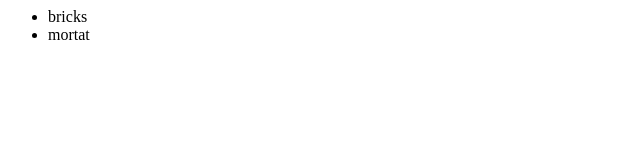
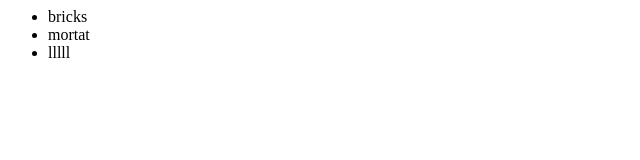
Before and after one commit to shanJ/gitTutorial, a plain HTML site: page index.html in a window 1280 px wide. Shown: the full height of the page, 0-640 px from the left. Drawn offline with Linux system fonts and the light colour scheme.

Commit message:
add some more changes

```diff
--- a/index.html
+++ b/index.html
@@ -4,6 +4,7 @@
 		<ul>
 			<li>bricks</li>
 			<li>mortat</li>
+			<li>lllll</li>
 
 		</ul>
 	</div>
```
